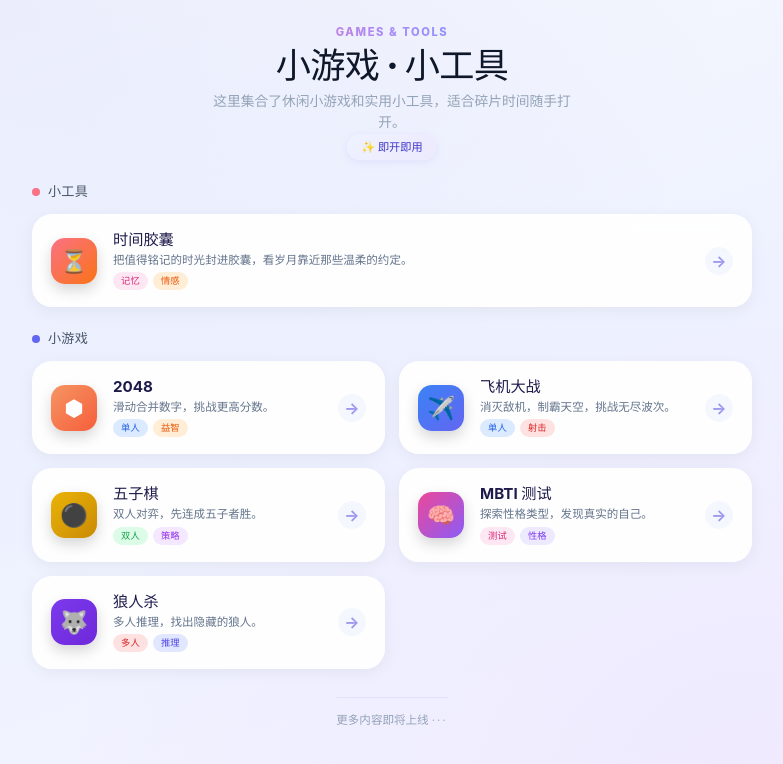
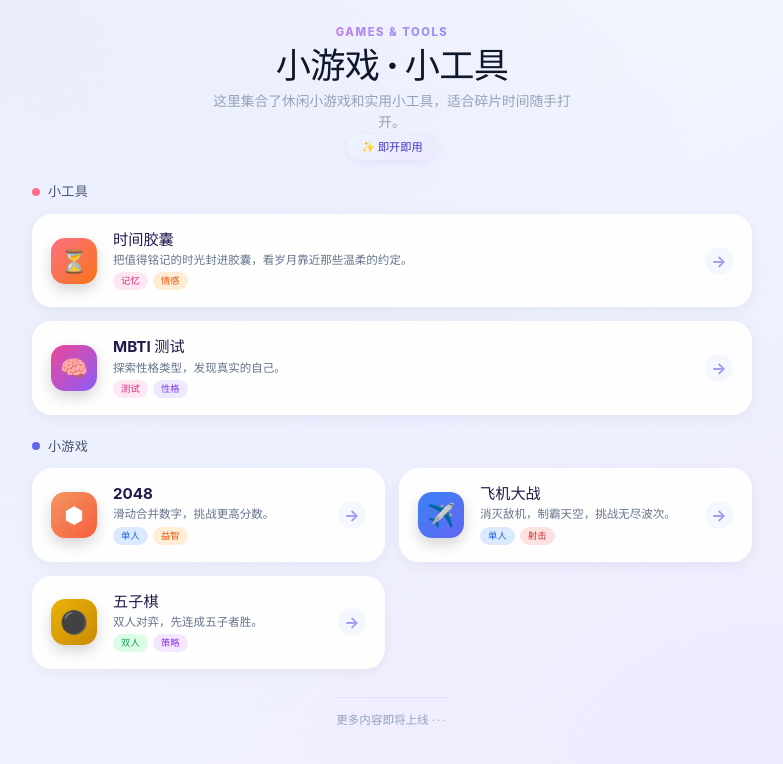
Before and after one commit to timosong1314/mini-game, a Vue app: page /games/gomoku in a window 1280 px wide. Shown: the top 764 px of the page, without its empty margins (248-1031 px from the left). Built offline with nearby package versions, Linux system fonts and the light colour scheme.

Commit message:
Add files via upload

```diff
--- a/src/main.js
+++ b/src/main.js
@@ -3,6 +3,21 @@ import { createRouter, createWebHashHistory } from 'vue-router'
 import './style.css'
 import App from './App.vue'
 import routes from './router'
+
+// 禁止页面缩放
+window.addEventListener('wheel', (e) => {
+  if (e.ctrlKey) e.preventDefault()
+}, { passive: false })
+
+window.addEventListener('keydown', (e) => {
+  if (e.ctrlKey && (e.key === '+' || e.key === '-' || e.key === '0')) {
+    e.preventDefault()
+  }
+})
+
+document.addEventListener('gesturestart', (e) => e.preventDefault())
+document.addEventListener('gesturechange', (e) => e.preventDefault())
+document.addEventListener('gestureend', (e) => e.preventDefault())
 
 const router = createRouter({
   history: createWebHashHistory(),
--- a/src/router/index.js
+++ b/src/router/index.js
@@ -2,7 +2,6 @@ import HomeView from '../views/HomeView.vue'
 import Game2048View from '../views/Game2048View.vue'
 import AirplaneBattleView from '../views/AirplaneBattleView.vue'
 import GomokuView from '../views/GomokuView.vue'
-import WerewolfView from '../views/WerewolfView.vue'
 import MBTIView from '../views/MBTIView.vue'
 import AnniversaryView from '../views/AnniversaryView.vue'
 
@@ -28,11 +27,6 @@ const routes = [
     component: GomokuView,
   },
   {
-    path: '/games/werewolf',
-    name: 'game-werewolf',
-    component: WerewolfView,
-  },
-  {
     path: '/games/mbti',
     name: 'game-mbti',
     component: MBTIView,
--- a/src/views/HomeView.vue
+++ b/src/views/HomeView.vue
@@ -17,6 +17,16 @@
               <h3>时间胶囊</h3>
               <p class="card-desc">把值得铭记的时光封进胶囊，看岁月靠近那些温柔的约定。</p>
               <div class="card-tags"><span class="tag tag--pink">记忆</span><span class="tag tag--orange">情感</span></div>
+            </div>
+            <span class="card-go">→</span>
+          </router-link>
+
+          <router-link class="card" to="/games/mbti">
+            <div class="card-icon" style="background: linear-gradient(135deg, #ec4899, #8b5cf6);">🧠</div>
+            <div class="card-body">
+              <h3>MBTI 测试</h3>
+              <p class="card-desc">探索性格类型，发现真实的自己。</p>
+              <div class="card-tags"><span class="tag tag--pink">测试</span><span class="tag tag--violet">性格</span></div>
             </div>
             <span class="card-go">→</span>
           </router-link>
@@ -52,26 +62,6 @@
               <h3>五子棋</h3>
               <p class="card-desc">双人对弈，先连成五子者胜。</p>
               <div class="card-tags"><span class="tag tag--green">双人</span><span class="tag tag--purple">策略</span></div>
-            </div>
-            <span class="card-go">→</span>
-          </router-link>
-
-          <router-link class="card" to="/games/mbti">
-            <div class="card-icon" style="background: linear-gradient(135deg, #ec4899, #8b5cf6);">🧠</div>
-            <div class="card-body">
-              <h3>MBTI 测试</h3>
-              <p class="card-desc">探索性格类型，发现真实的自己。</p>
-              <div class="card-tags"><span class="tag tag--pink">测试</span><span class="tag tag--violet">性格</span></div>
-            </div>
-            <span class="card-go">→</span>
-          </router-link>
-
-          <router-link class="card" to="/games/werewolf">
-            <div class="card-icon" style="background: linear-gradient(135deg, #7c3aed, #6d28d9);">🐺</div>
-            <div class="card-body">
-              <h3>狼人杀</h3>
-              <p class="card-desc">多人推理，找出隐藏的狼人。</p>
-              <div class="card-tags"><span class="tag tag--red">多人</span><span class="tag tag--indigo">推理</span></div>
             </div>
             <span class="card-go">→</span>
           </router-link>
```
Also changed, not shown: 1 other file (tests, documents, lock files or other folders).
